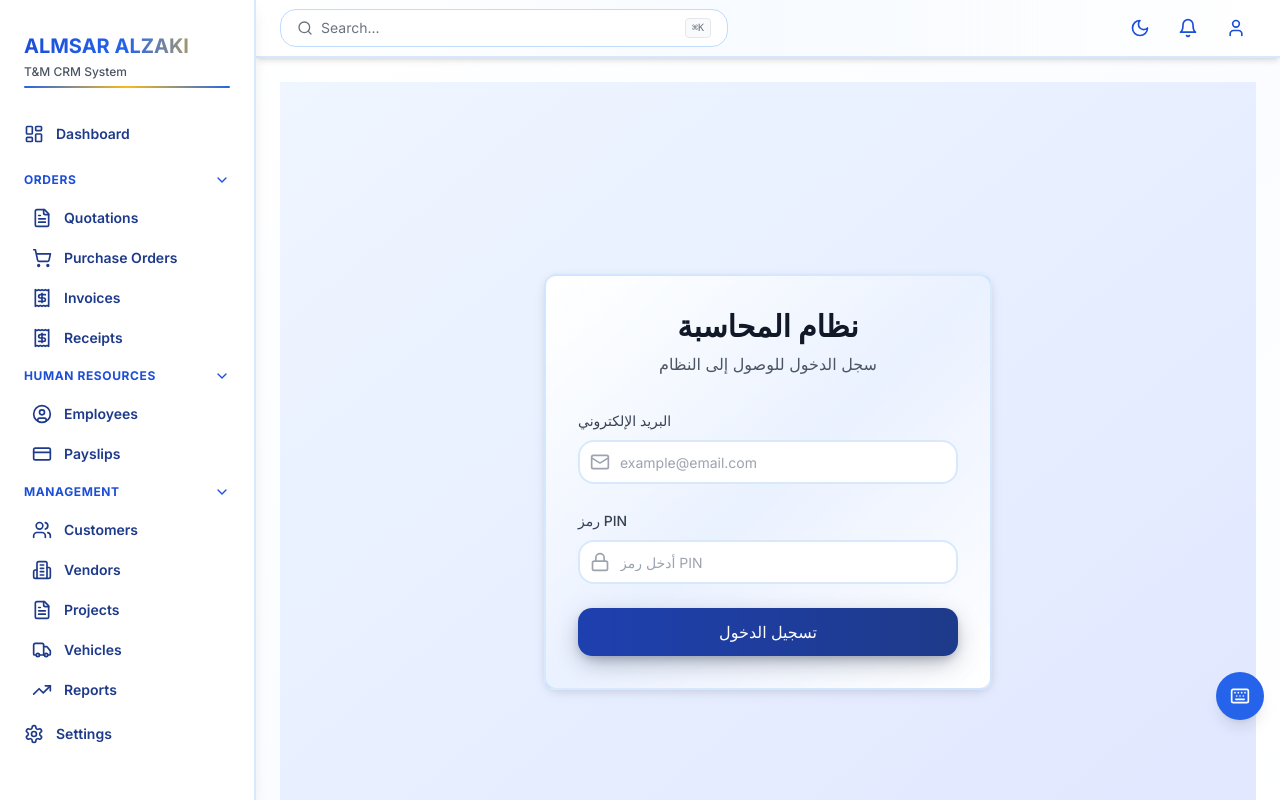
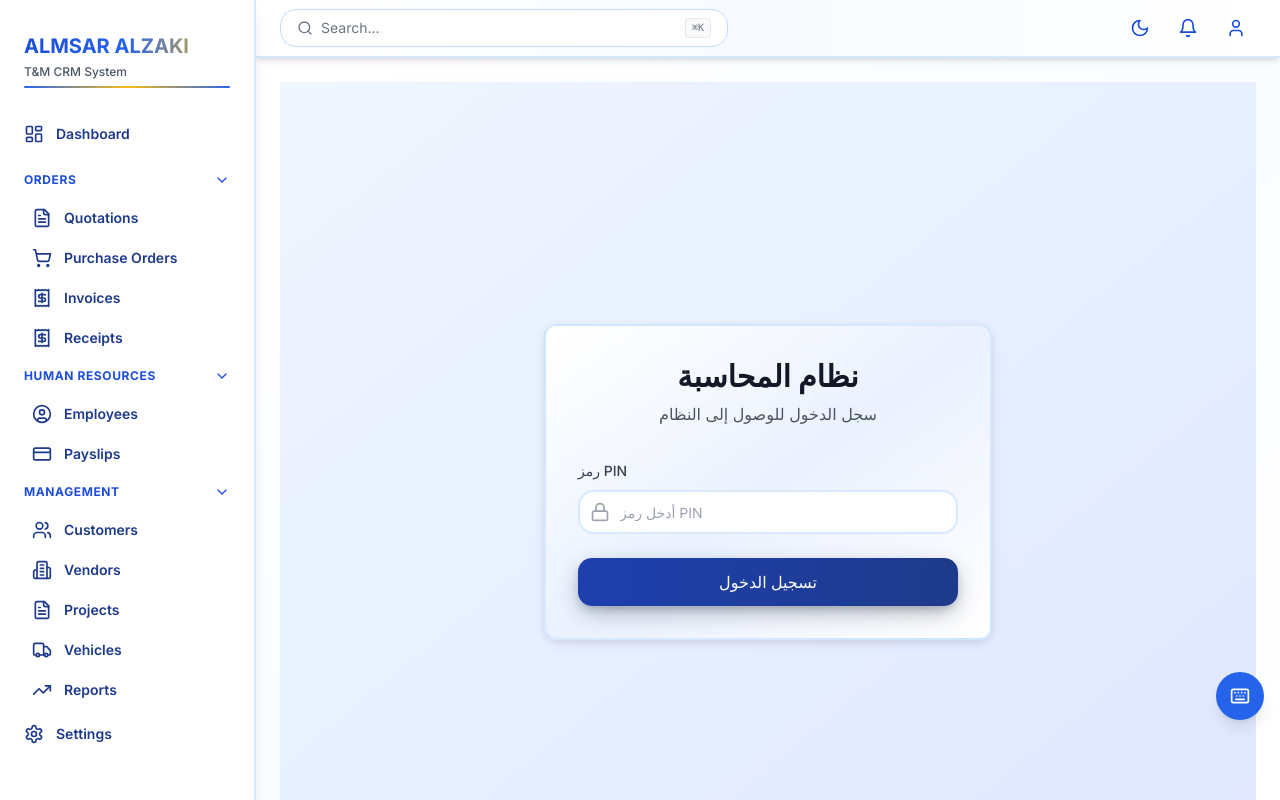
Before and after one commit to cro0om3/ALMASAR-ALZAKI, a Next.js app: page /login in a window 1280 px wide. Built offline with nearby package versions, Linux system fonts and the light colour scheme.

Commit message:
Change login to PIN Code only (remove email requirement)

```diff
--- a/app/api/auth/login/route.ts
+++ b/app/api/auth/login/route.ts
@@ -4,19 +4,19 @@ import { userService } from '@/lib/data/user-service'
 export async function POST(request: NextRequest) {
   try {
     const body = await request.json()
-    const { email, pinCode } = body
+    const { pinCode } = body
 
-    if (!email || !pinCode) {
+    if (!pinCode) {
       return NextResponse.json(
-        { error: 'Email and PIN code are required' },
+        { error: 'PIN code is required' },
         { status: 400 }
       )
     }
 
-    const verifiedUser = await userService.verifyPinCode(email, pinCode)
+    const verifiedUser = await userService.verifyPinCode(pinCode)
     if (!verifiedUser) {
       return NextResponse.json(
-        { error: 'Invalid email or PIN code' },
+        { error: 'Invalid PIN code' },
         { status: 401 }
       )
     }
--- a/components/auth/LoginForm.tsx
+++ b/components/auth/LoginForm.tsx
@@ -6,11 +6,10 @@ import { Button } from '@/components/ui/button'
 import { Card } from '@/components/ui/card'
 import { Input } from '@/components/ui/input'
 import { Label } from '@/components/ui/label'
-import { Loader2, Lock, Mail } from 'lucide-react'
+import { Loader2, Lock } from 'lucide-react'
 
 export function LoginForm() {
   const { signIn, loading } = useAuth()
-  const [email, setEmail] = useState('')
   const [pinCode, setPinCode] = useState('')
   const [isSigningIn, setIsSigningIn] = useState(false)
   const [error, setError] = useState('')
@@ -19,14 +18,14 @@ export function LoginForm() {
     e.preventDefault()
     setError('')
 
-    if (!email || !pinCode) {
-      setError('الرجاء إدخال البريد الإلكتروني ورمز PIN')
+    if (!pinCode) {
+      setError('الرجاء إدخال رمز PIN')
       return
     }
 
     try {
       setIsSigningIn(true)
-      await signIn(email, pinCode)
+      await signIn(pinCode)
     } catch (error: any) {
       setError(error.message || 'حدث خطأ أثناء تسجيل الدخول. يرجى المحاولة مرة أخرى.')
     } finally {
@@ -52,25 +51,6 @@ export function LoginForm() {
               {error}
             </div>
           )}
-
-          <div className="space-y-2">
-            <Label htmlFor="email" className="text-gray-700">
-              البريد الإلكتروني
-            </Label>
-            <div className="relative">
-              <Mail className="absolute left-3 top-1/2 transform -translate-y-1/2 h-5 w-5 text-gray-400" />
-              <Input
-                id="email"
-                type="email"
-                placeholder="example@email.com"
-                value={email}
-                onChange={(e) => setEmail(e.target.value)}
-                className="pl-10"
-                required
-                disabled={loading || isSigningIn}
-              />
-            </div>
-          </div>
 
           <div className="space-y-2">
             <Label htmlFor="pinCode" className="text-gray-700">
--- a/contexts/AuthContext.tsx
+++ b/contexts/AuthContext.tsx
@@ -7,7 +7,7 @@ import { userService, type User } from '@/lib/data/user-service'
 interface AuthContextType {
   user: User | null
   loading: boolean
-  signIn: (email: string, pinCode: string) => Promise<void>
+  signIn: (pinCode: string) => Promise<void>
   signOut: () => Promise<void>
   refreshUser: () => Promise<void>
 }
@@ -34,12 +34,12 @@ export function AuthProvider({ children }: { children: React.ReactNode }) {
     setLoading(false)
   }, [])
 
-  const signIn = async (email: string, pinCode: string) => {
+  const signIn = async (pinCode: string) => {
     try {
       const response = await fetch('/api/auth/login', {
         method: 'POST',
         headers: { 'Content-Type': 'application/json' },
-        body: JSON.stringify({ email, pinCode }),
+        body: JSON.stringify({ pinCode }),
       })
 
       if (!response.ok) {
--- a/lib/data/user-service.ts
+++ b/lib/data/user-service.ts
@@ -92,15 +92,16 @@ export const userService = {
     }
   },
 
-  // Verify PIN code
-  verifyPinCode: async (email: string, pinCode: string): Promise<User | null> => {
+  // Verify PIN code (search all users and find matching PIN)
+  verifyPinCode: async (pinCode: string): Promise<User | null> => {
     checkPrisma()
-    const user = await prisma.user.findUnique({ where: { email } })
-    if (!user) return null
+    // Get all users
+    const users = await prisma.user.findMany()
 
+    // Try to find user with matching PIN code
+    for (const user of users) {
       const isValid = await verifyPinCode(pinCode, user.password)
-    if (!isValid) return null
-
+      if (isValid) {
         return {
           id: user.id,
           email: user.email,
@@ -110,6 +111,10 @@ export const userService = {
           createdAt: user.createdAt,
           updatedAt: user.updatedAt,
         }
+      }
+    }
+
+    return null
   },
 
   // Create user
```
Lines whose indentation alone changed are shown as unchanged.
